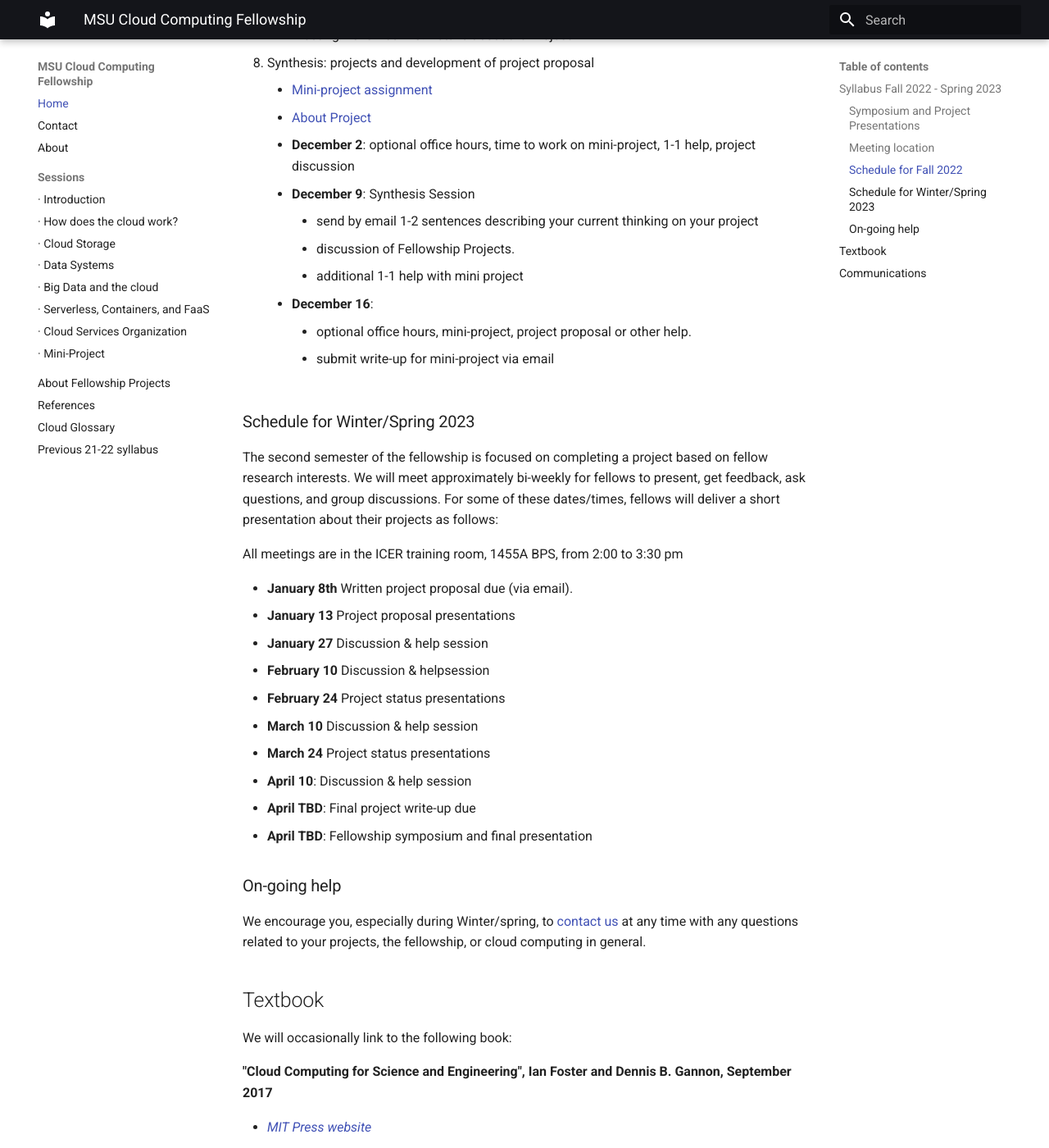
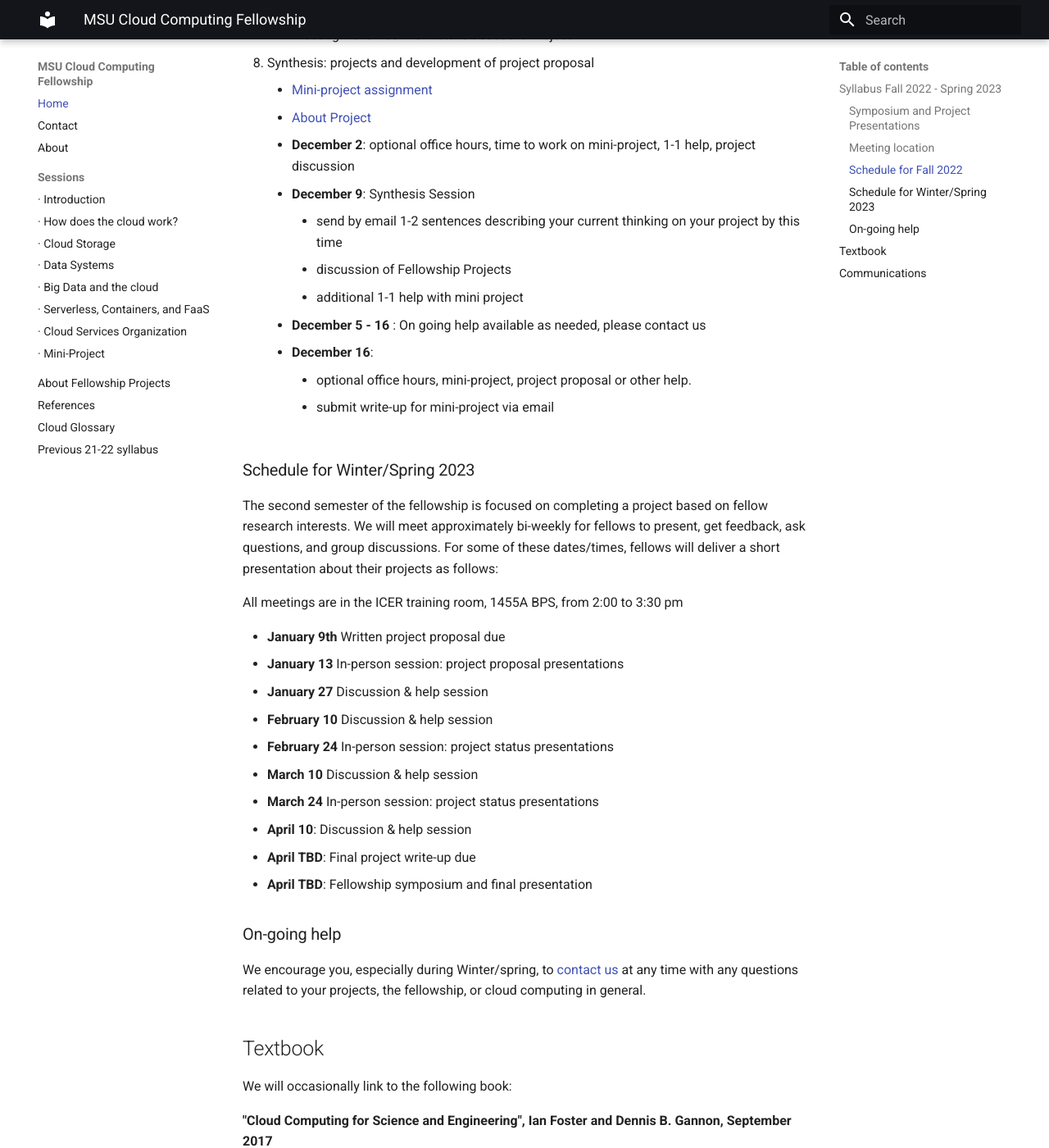
Before and after one commit to msucloudfellowship/msucloudfellowship.github.io, an MkDocs documentation site: the page built from docs/index.md, in a window 1280 px wide and 1400 px high, scrolled down 2012 px. Shown: the whole window at 82% size. Built offline with MkDocs 1.6.1 and Material for MkDocs 9.7.7, drawn with Linux system fonts in a browser that asks for light colours.

Commit message:
add schedule for help to home page

```diff
--- a/docs/index.md
+++ b/docs/index.md
@@ -61,9 +61,10 @@ Michigan State University. East Lansing, MI 48824
     * [About Project](projects.md)
     * **December 2**: optional office hours, time to work on mini-project, 1-1 help, project discussion
     * **December 9**: Synthesis Session
-        - send by email 1-2 sentences describing your current thinking on your project
-        - discussion of Fellowship Projects.
+        - send by email 1-2 sentences describing your current thinking on your project by this time
+        - discussion of Fellowship Projects
         - additional 1-1 help with mini project
+    * **December 5 - 16** : On going help available as needed, please contact us
     * **December 16**:
         - optional office hours, mini-project, project proposal or other help.
         - submit write-up for mini-project via email
@@ -74,13 +75,13 @@ The second semester of the fellowship is focused on completing a project based o
 
 All meetings are in the ICER training room, 1455A BPS, from 2:00 to 3:30 pm
 
- - **January 8th** Written project proposal due (via email).
- - **January 13** Project proposal presentations
+ - **January 9th** Written project proposal due
+ - **January 13** In-person session: project proposal presentations
  - **January 27** Discussion & help session
- - **February 10** Discussion & helpsession
- - **February 24** Project status presentations
+ - **February 10** Discussion & help session
+ - **February 24** In-person session: project status presentations
  - **March 10** Discussion & help session
- - **March 24** Project status presentations
+ - **March 24** In-person session: project status presentations
  - **April 10**: Discussion & help session
  - **April TBD**: Final project write-up due
  - **April TBD**: Fellowship symposium and final presentation
```
